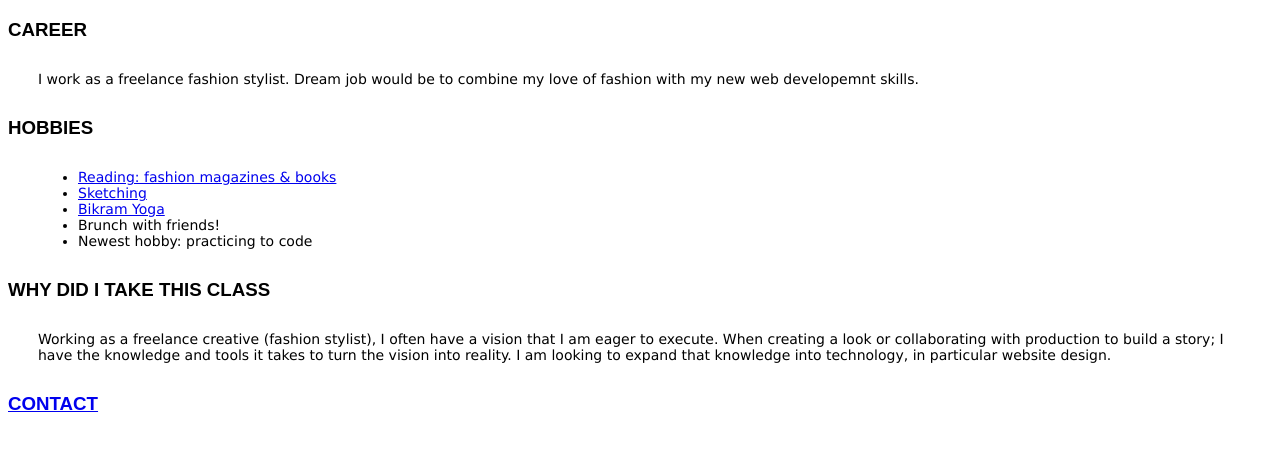
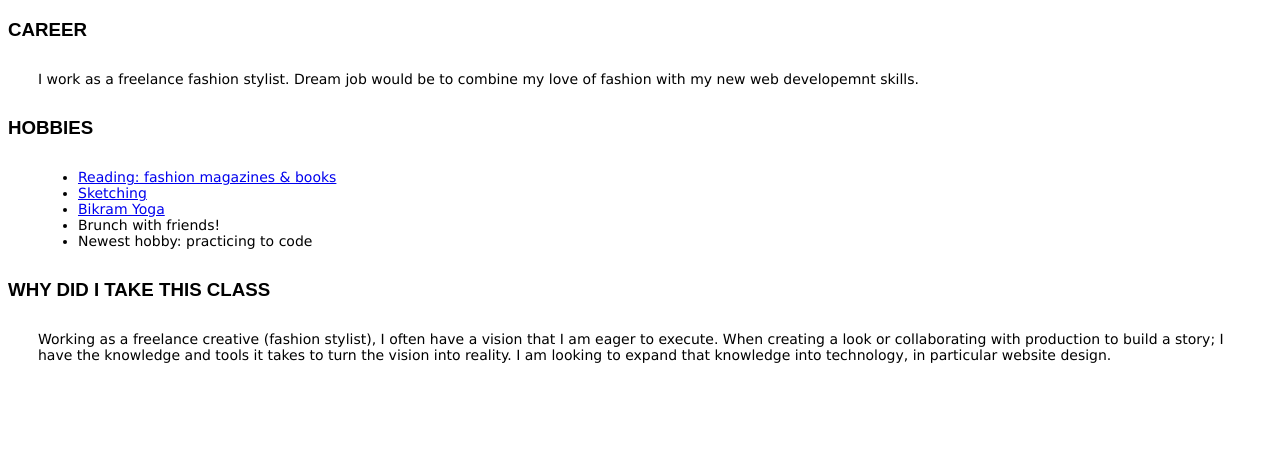
Before and after one commit to erikapaige/ErikaPaige.github.io, a plain HTML site: page index.html in a window 1280 px wide. Shown: the part 67-518 px from the top of the page. Drawn offline with Linux system fonts and the light colour scheme.

Commit message:
hid footer

```diff
--- a/index.html
+++ b/index.html
@@ -31,9 +31,9 @@
    <!-- <img class="image"
     src="https://images.theconversation.com/files/200232/original/file-20171220-4957-hspudb.jpg?ixlib=rb-1.1.0&q=45&auto=format&w=1200&h=1200.0&fit=crop"
     alt="A yellow ball with a smiling face"> -->
-  <h3 class=header>
+  <!-- <h3 class=header>
     <a rel="contact" href="./contact.html">CONTACT</a>
-  </h3>
+  </h3> -->
 
 </body>
 
```
